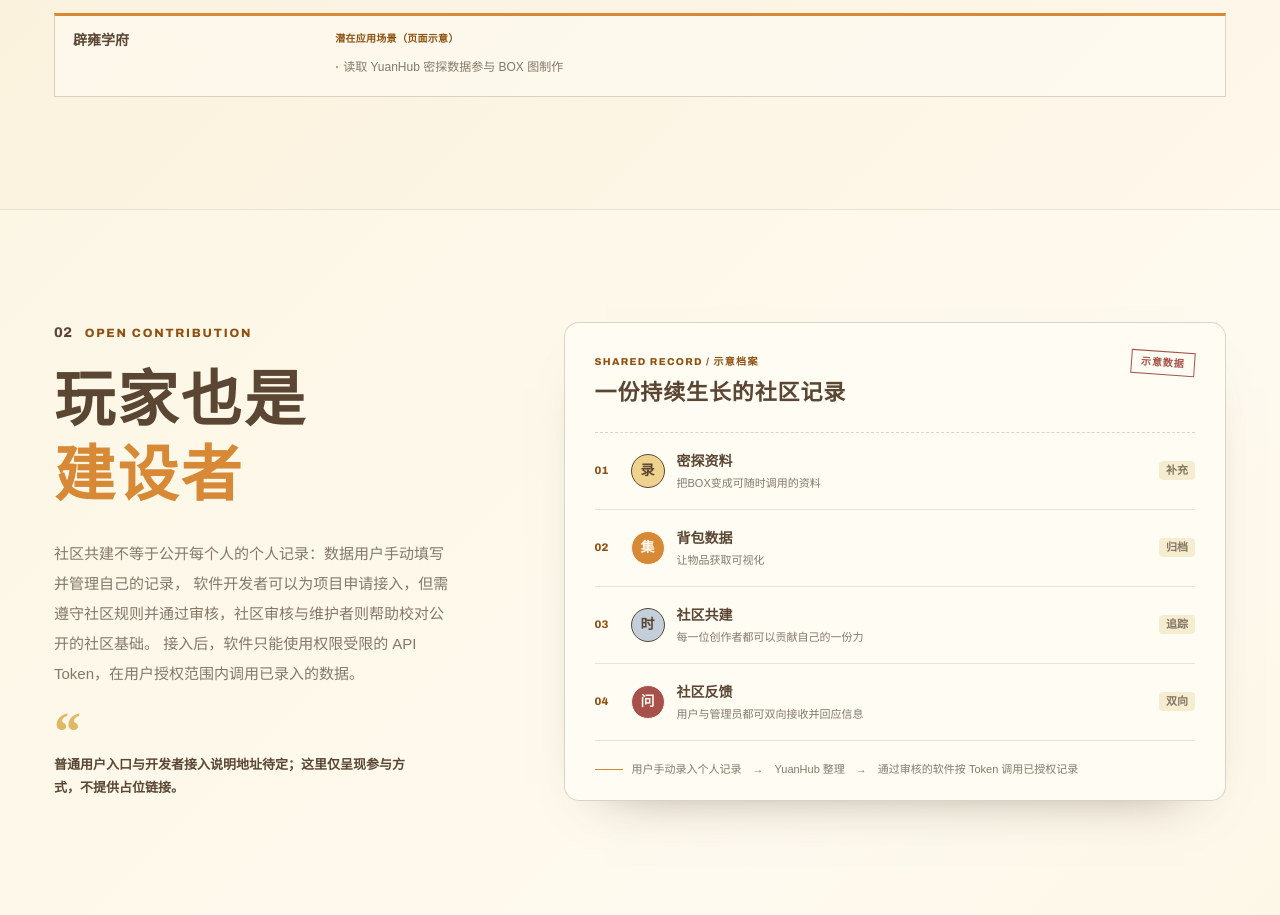
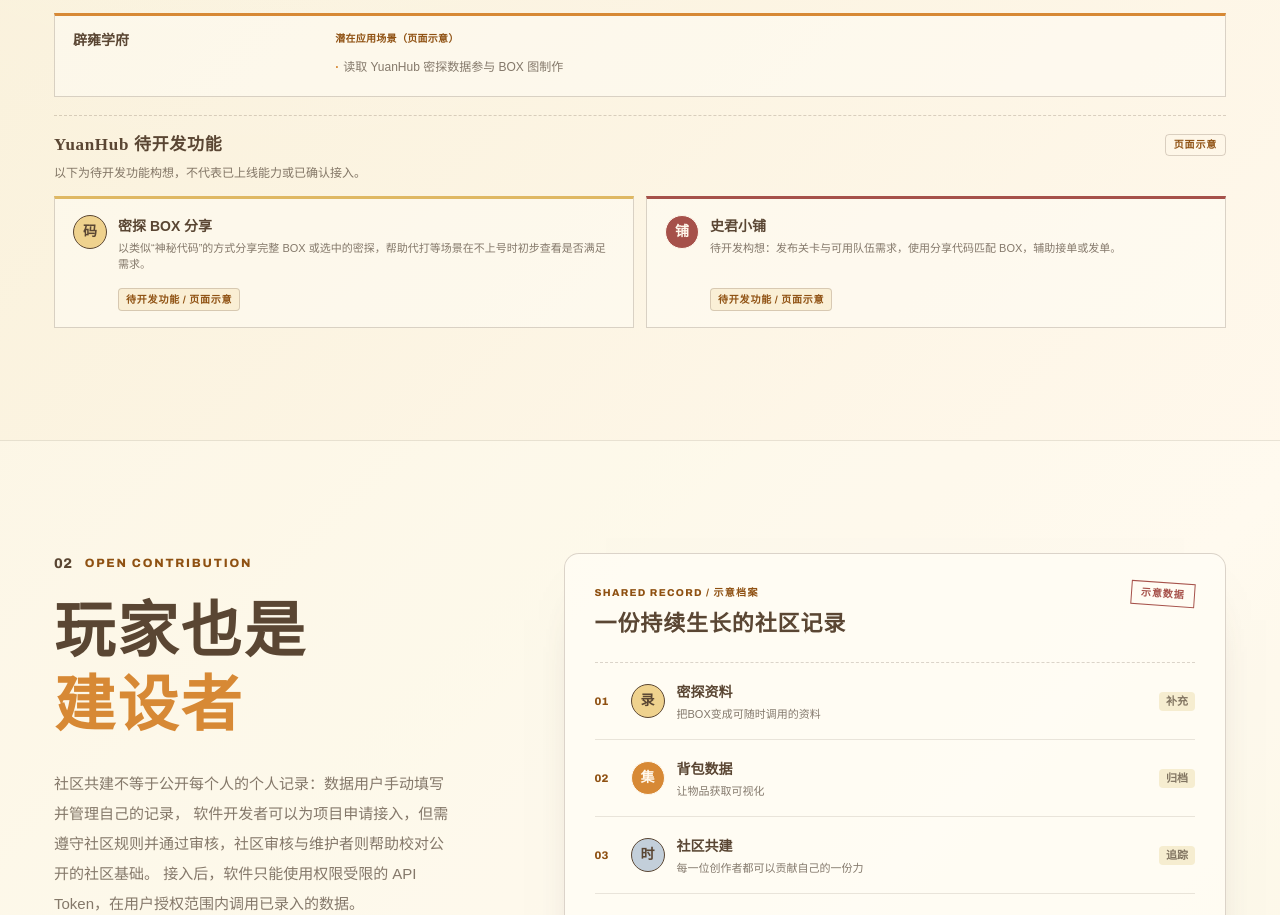
Before and after one commit to MrSnake0208/YuanHub, a Vue app in the folder promo-site/: page / in a window 1280 px wide. Shown: the part 1344-2259 px from the top of the page. Built offline with nearby package versions, Linux system fonts and the light colour scheme.

Commit message:
chore: 宣传页增加待开发功能区

```diff
--- a/promo-site/src/App.vue
+++ b/promo-site/src/App.vue
@@ -113,6 +113,33 @@
                 </article>
               </div>
             </section>
+            <section
+              class="ecosystem-future-section"
+              aria-labelledby="ecosystem-future-title"
+            >
+              <div class="ecosystem-scenario-heading">
+                <h3 id="ecosystem-future-title">YuanHub 待开发功能</h3>
+                <span class="ecosystem-scenario-badge">页面示意</span>
+              </div>
+              <p class="ecosystem-future-note">
+                以下为待开发功能构想，不代表已上线能力或已确认接入。
+              </p>
+              <div class="ecosystem-future-grid">
+                <article
+                  v-for="feature in pendingFeatures"
+                  :key="feature.title"
+                  class="ecosystem-future-card"
+                  :class="feature.tone"
+                >
+                  <span class="ecosystem-future-mark">{{ feature.mark }}</span>
+                  <div class="contribution-body ecosystem-future-copy">
+                    <strong>{{ feature.title }}</strong>
+                    <span>{{ feature.detail }}</span>
+                  </div>
+                  <span class="demo-label">待开发功能 / 页面示意</span>
+                </article>
+              </div>
+            </section>
           </section>
         </div>
       </section>
@@ -300,6 +327,23 @@
   },
 ];
 
+const pendingFeatures = [
+  {
+    title: "密探 BOX 分享",
+    detail:
+      "以类似“神秘代码”的方式分享完整 BOX 或选中的密探，帮助代打等场景在不上号时初步查看是否满足需求。",
+    mark: "码",
+    tone: "feature-yellow",
+  },
+  {
+    title: "史君小铺",
+    detail:
+      "待开发构想：发布关卡与可用队伍需求，使用分享代码匹配 BOX，辅助接单或发单。",
+    mark: "铺",
+    tone: "feature-red",
+  },
+];
+
 const destinations = [
   { name: "资料站", detail: "查阅与校对", symbol: "册", tone: "brown" },
   { name: "社区 App", detail: "随身浏览", symbol: "屏", tone: "orange" },
@@ -691,6 +735,79 @@
   overflow-wrap: anywhere;
 }
 
+.ecosystem-future-section {
+  margin-top: 18px;
+  padding-top: 18px;
+  border-top: 1px dashed var(--promo-line);
+}
+.ecosystem-future-note {
+  margin-top: 8px;
+  color: var(--promo-muted);
+  font-size: 12px;
+  line-height: 1.6;
+}
+.ecosystem-future-grid {
+  display: grid;
+  grid-template-columns: repeat(2, minmax(0, 1fr));
+  gap: 12px;
+  margin-top: 12px;
+}
+.ecosystem-future-card {
+  display: grid;
+  grid-template-columns: 34px minmax(0, 1fr);
+  grid-template-rows: auto auto;
+  align-items: start;
+  column-gap: 11px;
+  min-width: 0;
+  min-height: 132px;
+  padding: 16px 18px;
+  border: 1px solid var(--promo-line);
+  border-top-width: 3px;
+  background: rgba(255, 253, 246, 0.48);
+}
+.ecosystem-future-card.feature-yellow {
+  border-top-color: var(--yellow-deep);
+}
+.ecosystem-future-card.feature-red {
+  border-top-color: var(--rouge);
+}
+.ecosystem-future-mark {
+  display: grid;
+  grid-row: 1 / span 2;
+  width: 34px;
+  height: 34px;
+  place-items: center;
+  border: 1px solid currentColor;
+  border-radius: 50%;
+  color: var(--tea);
+  background: var(--yellow);
+  font: 900 14px/1 var(--font-s);
+}
+.ecosystem-future-card.feature-red .ecosystem-future-mark {
+  color: var(--cream);
+  background: var(--rouge);
+}
+.ecosystem-future-copy {
+  grid-column: 2;
+  min-width: 0;
+}
+.ecosystem-future-copy strong {
+  font-size: 15px;
+}
+.ecosystem-future-copy span {
+  font-size: 12px;
+  line-height: 1.7;
+}
+.ecosystem-future-card .demo-label {
+  grid-column: 2;
+  align-self: end;
+  margin-top: 12px;
+  justify-self: start;
+  white-space: normal;
+  line-height: 1.35;
+  text-align: left;
+}
+
 .hero-flow {
   margin-top: 80px;
   padding: 24px 26px 30px;
@@ -1422,6 +1539,26 @@
     font-size: 11px;
     line-height: 1.5;
   }
+  .ecosystem-future-section {
+    margin-top: 14px;
+    padding-top: 16px;
+  }
+  .ecosystem-future-note {
+    font-size: 11px;
+  }
+  .ecosystem-future-grid {
+    gap: 8px;
+    margin-top: 10px;
+  }
+  .ecosystem-future-card {
+    column-gap: 9px;
+    min-height: 120px;
+    padding: 15px 13px;
+  }
+  .ecosystem-future-card .demo-label {
+    margin-top: 10px;
+    font-size: 9px;
+  }
   .ecosystem-action {
     margin-top: 6px;
     font-size: 9px;
@@ -1586,6 +1723,9 @@
     grid-template-columns: minmax(0, 1fr);
     row-gap: 10px;
   }
+  .ecosystem-future-grid {
+    grid-template-columns: minmax(0, 1fr);
+  }
 }
 
 @media print {
```
